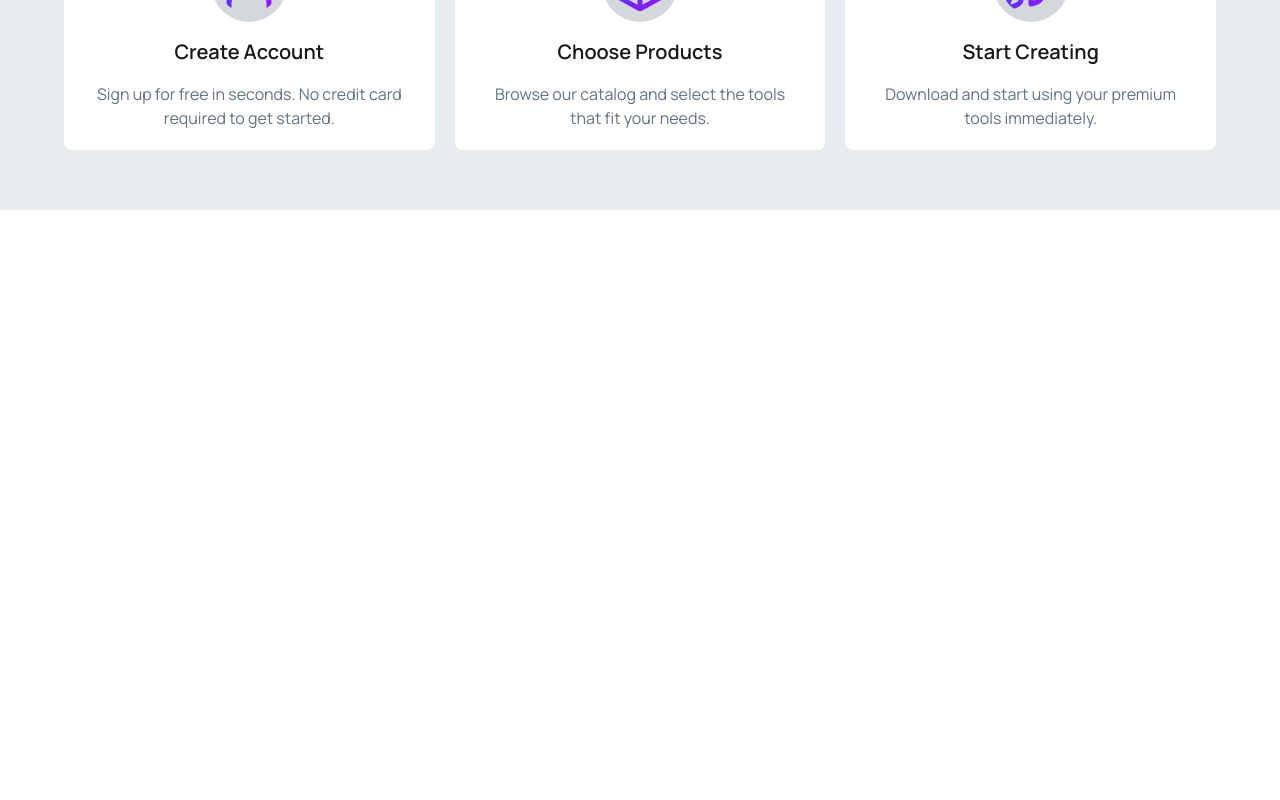
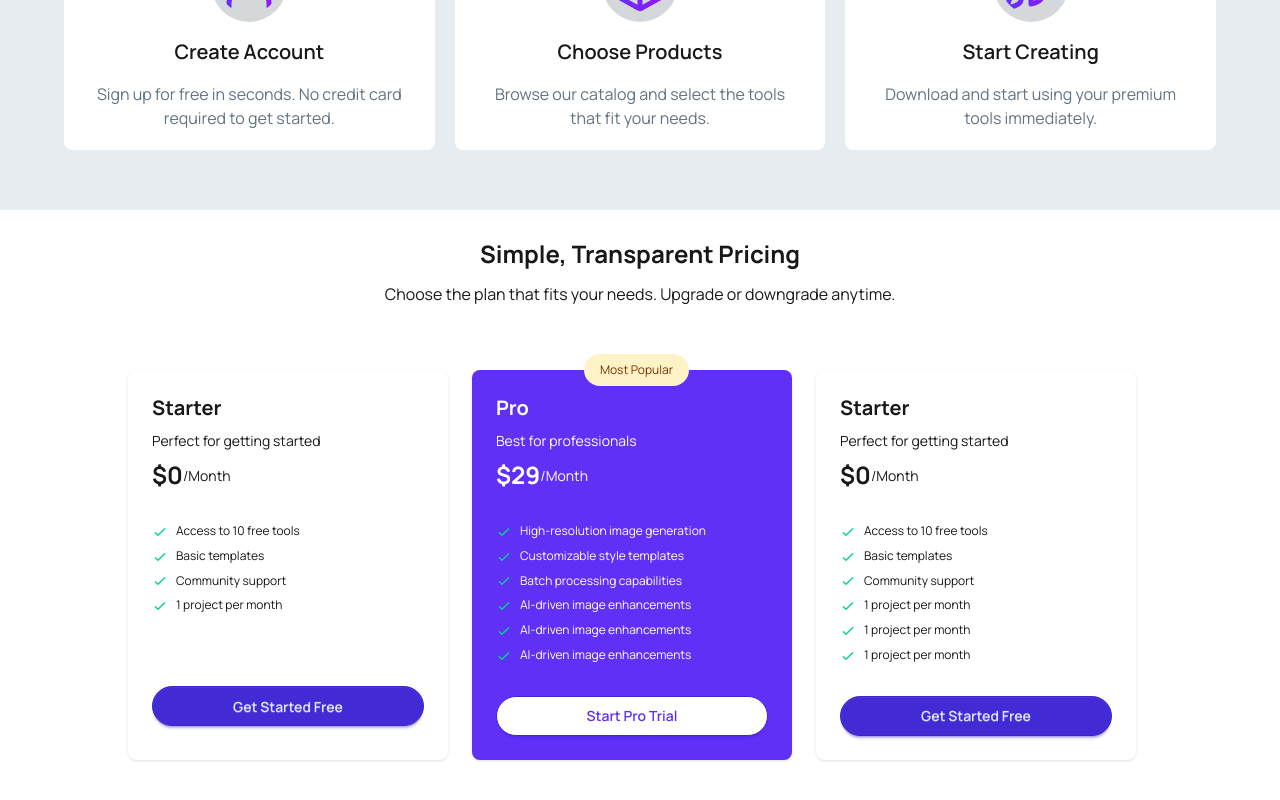
Before and after one commit to MDSOBUJMADBOR/assignment-6, a React (Vite) app: page / in a window 1280 px wide. Shown: the part 2759-3559 px from the top of the page. Before the commit the page ends 2969 px from the top, so only its background shows below. Built offline with nearby package versions, Linux system fonts and the light colour scheme.

Commit message:
simple section added

```diff
--- a/src/App.jsx
+++ b/src/App.jsx
@@ -8,6 +8,7 @@ import Models from './component/Models'
 import Navbar from './component/Navbar/Navbar'
 import Cart from './component/Navbar/Cart'
 import GetStarted from './component/Get Started/GetStarted'
+import Simple from './component/Simple/Simple'
 
 
 const getModels = async () => {
@@ -48,7 +49,7 @@ const [carts, setCarts] = useState([])
 {activeTab === "cart" &&  <Cart carts={carts} setCarts={setCarts}></Cart>}
 
   <GetStarted></GetStarted>
-
+<Simple></Simple>
 
 
 </>
--- a/src/component/Get Started/GetStarted.jsx
+++ b/src/component/Get Started/GetStarted.jsx
@@ -34,7 +34,7 @@ const GetStarted = () => {
                                                   </div>
                                                   <h2 className='flex justify-center text-xl font-semibold'>Choose Products</h2>
                                                   <p className='text-center text-[#627382FF]'>Browse our catalog and select the tools
- <br /> that fit your needs.</p>
+                                                  <br /> that fit your needs.</p>
 
 
                                         </div>
@@ -46,7 +46,7 @@ const GetStarted = () => {
                                                   </div>
                                                   <h2 className='flex justify-center text-xl font-semibold'>Start Creating</h2>
                                                   <p className='text-center text-[#627382FF]'>Download and start using your premium  <br />
-tools immediately.</p>
+                                                       tools immediately.</p>
 
 
                                         </div>
--- /dev/null
+++ b/src/component/Simple/Simple.jsx
@@ -0,0 +1,176 @@
+import React from 'react';
+
+const Simple = () => {
+          return (
+
+<div className='my-7'>
+
+
+<div className='text-center space-y-3'>
+          <h2 className='text-2xl font-bold '>Simple, Transparent Pricing</h2>
+          <p>Choose the plan that fits your needs. Upgrade or downgrade anytime.</p>
+</div>
+
+
+
+<div className='relative max-w-6xl mx-auto'>
+
+<span className="left-130 top-12 bg-amber-100 text-xs border-none  badge badge-xs badge-warning p-4 absolute z-5 rounded-full">Most Popular</span>
+
+<br />
+
+     <div className='my-10 max-w-5xl mx-auto grid grid-cols-3 gap-2 '>
+
+
+<div className="card w-80 bg-base-100 shadow-sm">
+  <div className="card-body">
+
+    <div className="space-y-2">
+      <h2 className="text-xl font-bold">Starter</h2>
+      <p>Perfect for getting started</p>
+    </div>
+    <div className='flex  items-center'>
+          <h2 className='text-2xl font-bold'>$0</h2>
+          <p>/Month</p>
+    </div>
+    <ul className="mt-6 flex flex-col gap-2 text-xs">
+      <li>
+        <svg xmlns="http://www.w3.org/2000/svg" className="size-4 me-2 inline-block text-success" fill="none" viewBox="0 0 24 24" stroke="currentColor"><path strokeLinecap="round" strokeLinejoin="round" strokeWidth="2" d="M5 13l4 4L19 7" /></svg>
+        <span>Access to 10 free tools</span>
+      </li>
+      <li>
+        <svg xmlns="http://www.w3.org/2000/svg" className="size-4 me-2 inline-block text-success" fill="none" viewBox="0 0 24 24" stroke="currentColor"><path strokeLinecap="round" strokeLinejoin="round" strokeWidth="2" d="M5 13l4 4L19 7" /></svg>
+        <span>Basic templates</span>
+      </li>
+      <li>
+        <svg xmlns="http://www.w3.org/2000/svg" className="size-4 me-2 inline-block text-success" fill="none" viewBox="0 0 24 24" stroke="currentColor"><path strokeLinecap="round" strokeLinejoin="round" strokeWidth="2" d="M5 13l4 4L19 7" /></svg>
+        <span>Community support</span>
+      </li>
+      <li>
+        <svg xmlns="http://www.w3.org/2000/svg" className="size-4 me-2 inline-block text-success" fill="none" viewBox="0 0 24 24" stroke="currentColor"><path strokeLinecap="round" strokeLinejoin="round" strokeWidth="2" d="M5 13l4 4L19 7" /></svg>
+        <span>1 project per month</span>
+      </li>
+      <br /><br />
+
+    </ul>
+    <div className="mt-6">
+      <button className="btn btn-primary btn-block rounded-full">Get Started Free</button>
+    </div>
+  </div>
+</div>
+
+
+
+
+
+<div >
+
+
+<div className="card w-80  shadow-sm bg-[#6130f7] text-white">
+  <div className="card-body">
+
+    <div className="space-y-2">
+      <h2 className="text-xl font-bold">Pro</h2>
+    <p>Best for professionals</p>
+    </div>
+    <div className='flex items-center'>
+          <h2 className='text-2xl font-bold'>$29</h2>
+          <p>/Month</p>
+    </div>
+    <ul className="mt-6 flex flex-col gap-2 text-xs">
+      <li>
+        <svg xmlns="http://www.w3.org/2000/svg" className="size-4 me-2 inline-block text-success" fill="none" viewBox="0 0 24 24" stroke="currentColor"><path strokeLinecap="round" strokeLinejoin="round" strokeWidth="2" d="M5 13l4 4L19 7" /></svg>
+        <span>High-resolution image generation</span>
+      </li>
+      <li>
+        <svg xmlns="http://www.w3.org/2000/svg" className="size-4 me-2 inline-block text-success" fill="none" viewBox="0 0 24 24" stroke="currentColor"><path strokeLinecap="round" strokeLinejoin="round" strokeWidth="2" d="M5 13l4 4L19 7" /></svg>
+        <span>Customizable style templates</span>
+      </li>
+      <li>
+        <svg xmlns="http://www.w3.org/2000/svg" className="size-4 me-2 inline-block text-success" fill="none" viewBox="0 0 24 24" stroke="currentColor"><path strokeLinecap="round" strokeLinejoin="round" strokeWidth="2" d="M5 13l4 4L19 7" /></svg>
+        <span>Batch processing capabilities</span>
+      </li>
+      <li>
+        <svg xmlns="http://www.w3.org/2000/svg" className="size-4 me-2 inline-block text-success" fill="none" viewBox="0 0 24 24" stroke="currentColor"><path strokeLinecap="round" strokeLinejoin="round" strokeWidth="2" d="M5 13l4 4L19 7" /></svg>
+        <span>AI-driven image enhancements</span>
+      </li>
+      <li>
+        <svg xmlns="http://www.w3.org/2000/svg" className="size-4 me-2 inline-block text-success" fill="none" viewBox="0 0 24 24" stroke="currentColor"><path strokeLinecap="round" strokeLinejoin="round" strokeWidth="2" d="M5 13l4 4L19 7" /></svg>
+        <span>AI-driven image enhancements</span>
+      </li>
+      <li>
+        <svg xmlns="http://www.w3.org/2000/svg" className="size-4 me-2 inline-block text-success" fill="none" viewBox="0 0 24 24" stroke="currentColor"><path strokeLinecap="round" strokeLinejoin="round" strokeWidth="2" d="M5 13l4 4L19 7" /></svg>
+        <span>AI-driven image enhancements</span>
+      </li>
+
+    </ul>
+    <div className="mt-6">
+      <button className="btn btn-primary btn-block bg-white text-[#6130f7] rounded-full">Start Pro Trial</button>
+    </div>
+  </div>
+</div>
+
+</div>
+
+
+
+
+<div className="card w-80 bg-base-100 shadow-sm">
+  <div className="card-body">
+
+    <div className="space-y-2">
+      <h2 className="text-xl font-bold">Starter</h2>
+      <p>Perfect for getting started</p>
+    </div>
+    <div className='flex  items-center'>
+          <h2 className='text-2xl font-bold'>$0</h2>
+          <p>/Month</p>
+    </div>
+    <ul className="mt-6 flex flex-col gap-2 text-xs">
+      <li>
+        <svg xmlns="http://www.w3.org/2000/svg" className="size-4 me-2 inline-block text-success" fill="none" viewBox="0 0 24 24" stroke="currentColor"><path strokeLinecap="round" strokeLinejoin="round" strokeWidth="2" d="M5 13l4 4L19 7" /></svg>
+        <span>Access to 10 free tools</span>
+      </li>
+      <li>
+        <svg xmlns="http://www.w3.org/2000/svg" className="size-4 me-2 inline-block text-success" fill="none" viewBox="0 0 24 24" stroke="currentColor"><path strokeLinecap="round" strokeLinejoin="round" strokeWidth="2" d="M5 13l4 4L19 7" /></svg>
+        <span>Basic templates</span>
+      </li>
+      <li>
+        <svg xmlns="http://www.w3.org/2000/svg" className="size-4 me-2 inline-block text-success" fill="none" viewBox="0 0 24 24" stroke="currentColor"><path strokeLinecap="round" strokeLinejoin="round" strokeWidth="2" d="M5 13l4 4L19 7" /></svg>
+        <span>Community support</span>
+      </li>
+      <li>
+        <svg xmlns="http://www.w3.org/2000/svg" className="size-4 me-2 inline-block text-success" fill="none" viewBox="0 0 24 24" stroke="currentColor"><path strokeLinecap="round" strokeLinejoin="round" strokeWidth="2" d="M5 13l4 4L19 7" /></svg>
+        <span>1 project per month</span>
+      </li>
+      <li>
+        <svg xmlns="http://www.w3.org/2000/svg" className="size-4 me-2 inline-block text-success" fill="none" viewBox="0 0 24 24" stroke="currentColor"><path strokeLinecap="round" strokeLinejoin="round" strokeWidth="2" d="M5 13l4 4L19 7" /></svg>
+        <span>1 project per month</span>
+      </li>
+      <li>
+        <svg xmlns="http://www.w3.org/2000/svg" className="size-4 me-2 inline-block text-success" fill="none" viewBox="0 0 24 24" stroke="currentColor"><path strokeLinecap="round" strokeLinejoin="round" strokeWidth="2" d="M5 13l4 4L19 7" /></svg>
+        <span>1 project per month</span>
+      </li>
+
+    </ul>
+    <div className="mt-6">
+      <button className="btn btn-primary btn-block rounded-full">Get Started Free</button>
+    </div>
+  </div>
+</div>
+
+
+                    </div>
+
+
+</div>
+</div>
+
+
+
+
+
+          );
+};
+
+export default Simple;
```
